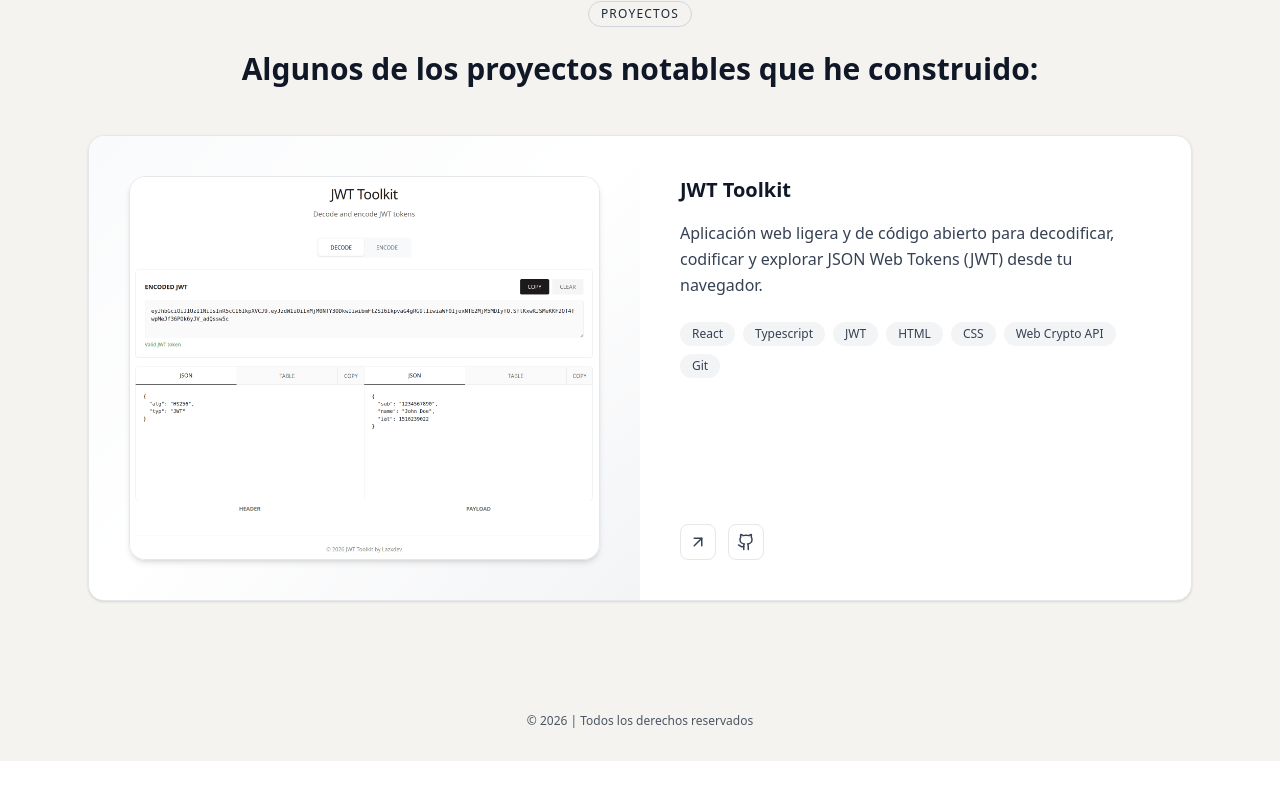
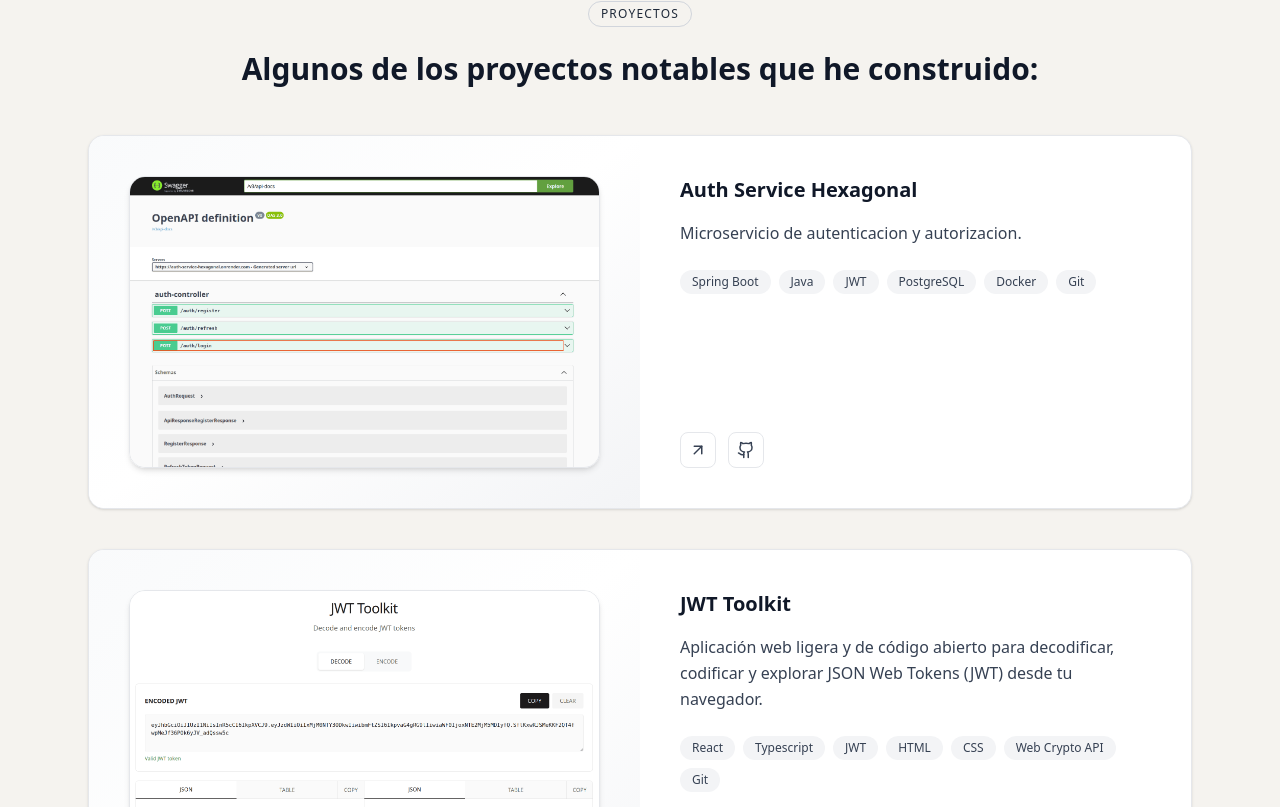
Before and after one commit to lazxdev/lazxdev, a React (Vite) app: page / in a window 1280 px wide. Shown: the part 3073-3880 px from the top of the page. Before the commit the page ends 3834 px from the top, so only its background shows below. Built offline with nearby package versions, Linux system fonts and the light colour scheme.

Commit message:
add Auth-Service-Hexagonal project

```diff
--- a/src/infrastructure/data/projectsData.ts
+++ b/src/infrastructure/data/projectsData.ts
@@ -1,6 +1,15 @@
 import type { Project } from "../../domain/entities/Project";
 
 export const projectsData: Project[] = [
+    {
+        title: "Auth Service Hexagonal",
+        description:
+            "Microservicio de autenticacion y autorizacion.",
+        tags: ["Spring Boot", "Java", "JWT", "PostgreSQL", "Docker", "Git"],
+        image: "/auth_service_project.png",
+        href: "https://auth-service-hexagonal.onrender.com",
+        repo: "https://github.com/lazxdev/auth-service-hexagonal",
+    },
     {
         title: "JWT Toolkit",
         description:
```
Also changed, not shown: public/auth_service_project.png (added).
